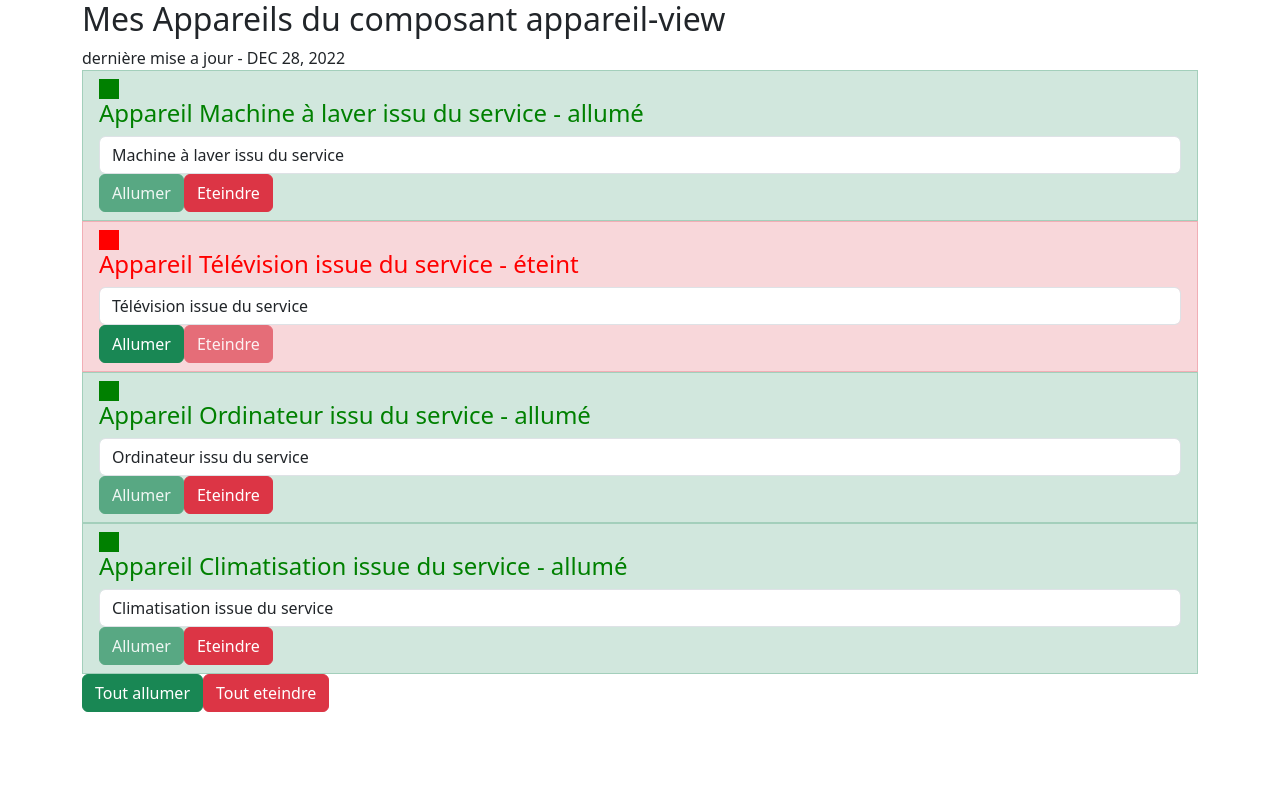
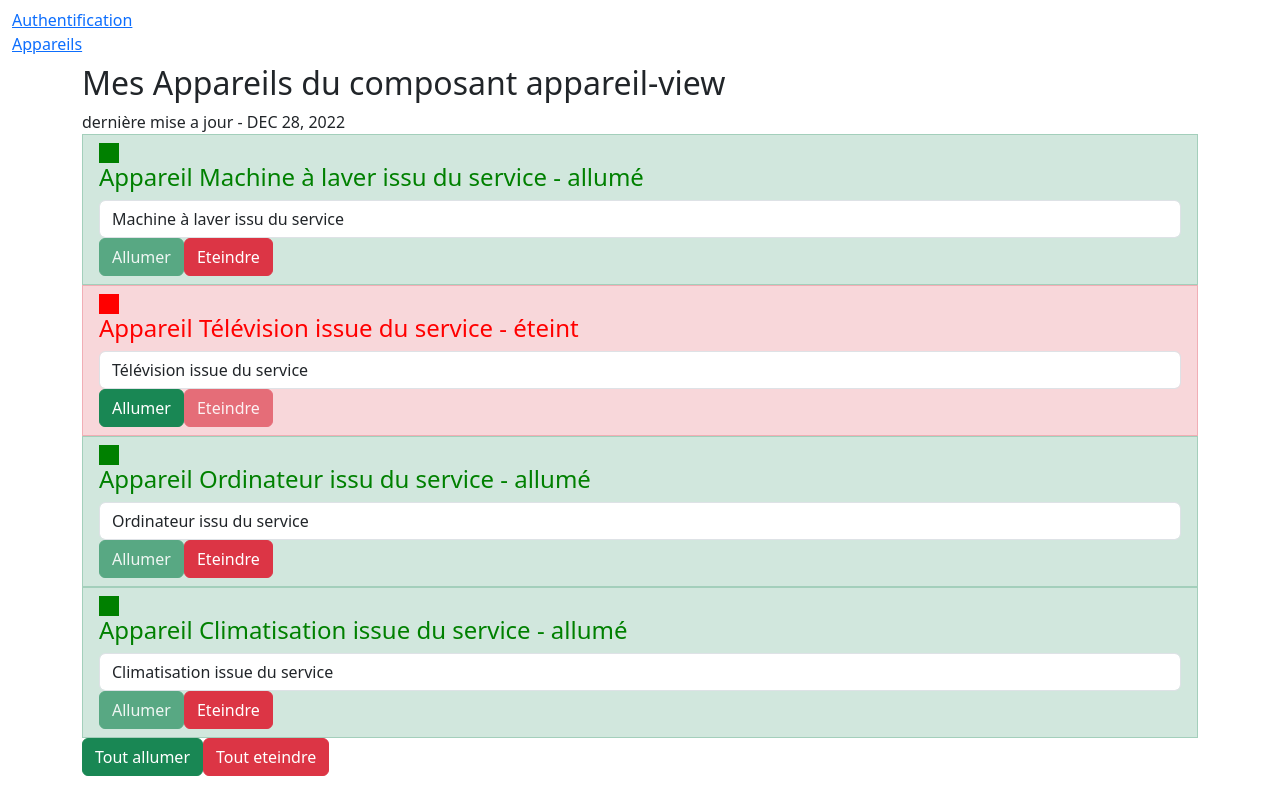
Before and after one commit to garnierpascalweb/angular-formation, an Angular app in the folder mon-projet-angular/: page / in a window 1280 px wide. Built offline with nearby package versions, Linux system fonts and the light colour scheme.

Commit message:
1:22:15 1:26:00 - routing: integration des routes par creation dune navbar

```diff
--- a/mon-projet-angular/src/app/app.component.html
+++ b/mon-projet-angular/src/app/app.component.html
@@ -1,3 +1,12 @@
+<nav class="navbar navbar-default">
+  <div class="container-fluid">
+    <ul class="nav navbar-nav">
+      <!-- 1:25:00 routerLink doit specifier une valeur de path dans notre const appRoutes du , exemple path: 'appareils' soit appareils -->
+      <li routerLinkActive="active"><a routerLink="auth">Authentification</a></li>
+      <li routerLinkActive="active"><a routerLink="appareils">Appareils</a></li>
+    </ul>
+  </div>
+</nav>
 <div class="container">
   <div class="row">
    <router-outlet></router-outlet>
```
Also changed, not shown: 1 other file (tests, documents, lock files or other folders).
